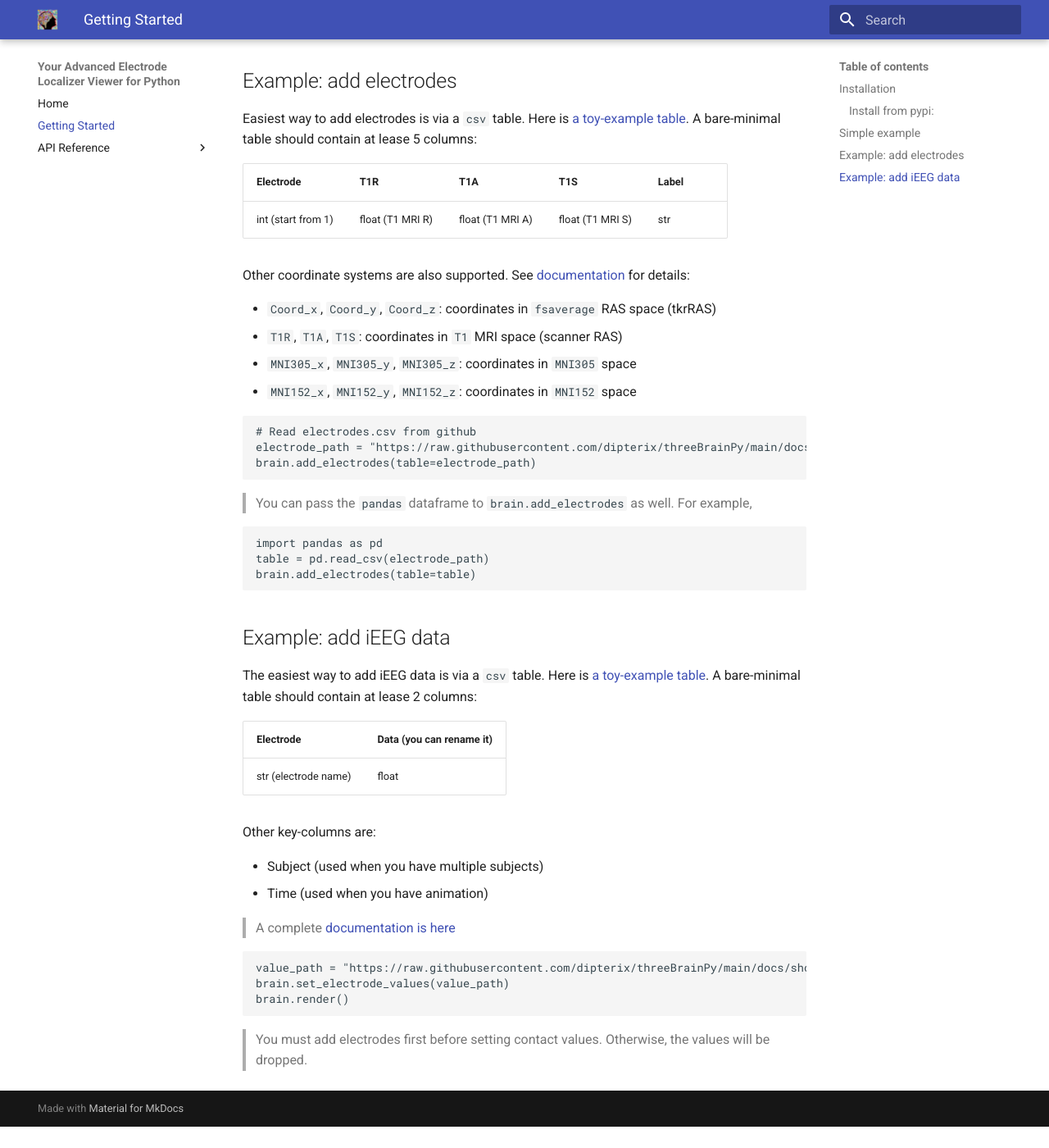
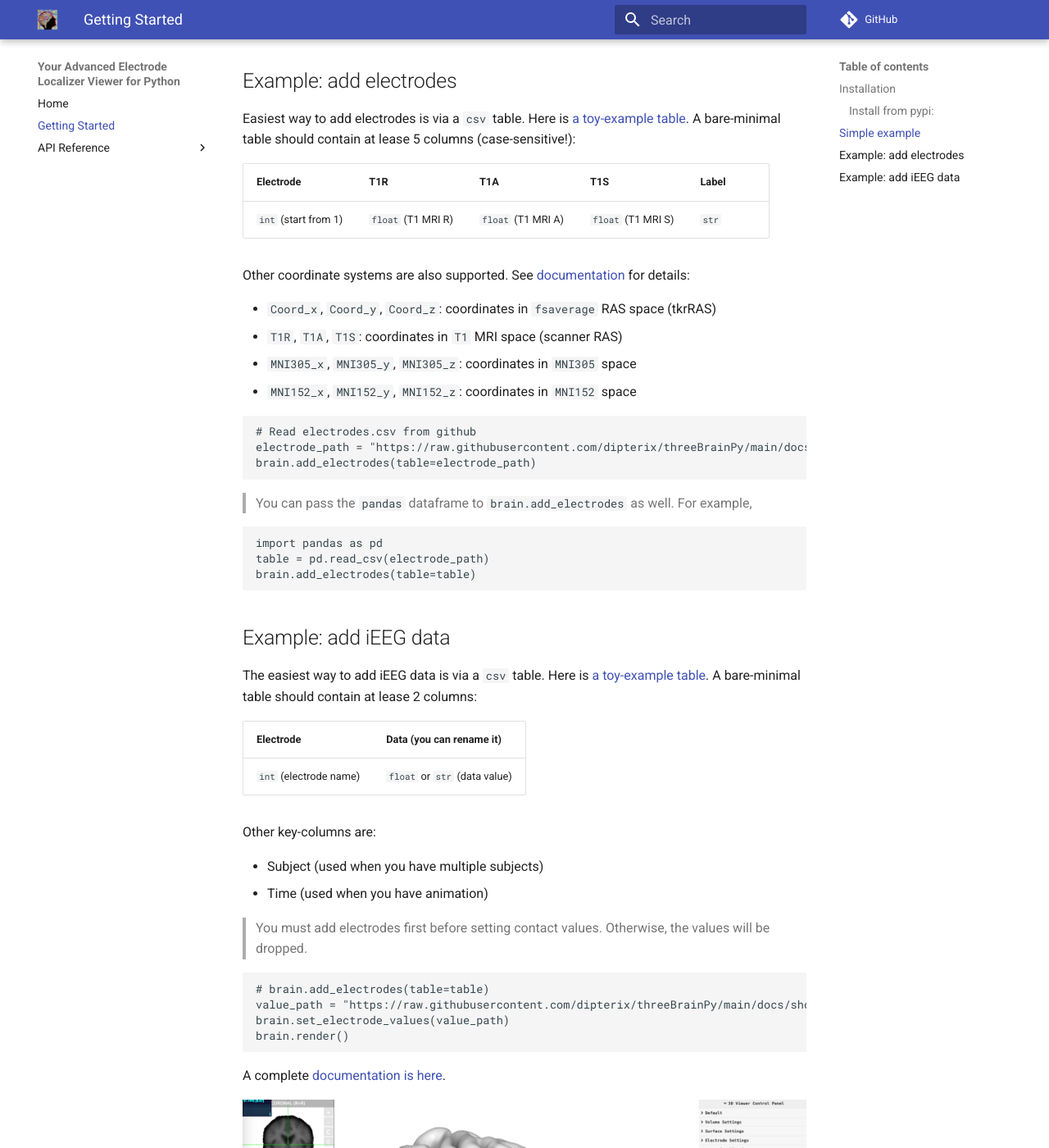
Before and after one commit to dipterix/threeBrainPy, an MkDocs documentation site: the page built from docs/getting-started.md, in a window 1280 px wide and 1400 px high, scrolled down 747 px. Shown: the whole window at 82% size. Built offline with MkDocs 1.6.1 and Material for MkDocs 9.7.7, drawn with Linux system fonts in a browser that asks for light colours; comment, search, counter and statistics services are not loaded; before the commit the page ends 2121 px from its top, so only the background shows below that.

Commit message:
Updated docs; fixed links

````diff
--- a/docs/getting-started.md
+++ b/docs/getting-started.md
@@ -29,13 +29,13 @@
 
 ## Example: add electrodes
 
-Easiest way to add electrodes is via a `csv` table. Here is [a toy-example table](/showcase-viewer/electrodes.csv){:target="_blank"}. A bare-minimal table should contain at lease 5 columns:
+Easiest way to add electrodes is via a `csv` table. Here is [a toy-example table](https://github.com/dipterix/threeBrainPy/blob/main/docs/showcase-viewer/electrodes.csv){:target="_blank"}. A bare-minimal table should contain at lease 5 columns (case-sensitive!):
 
 |     Electrode       |       T1R       |       T1A       |       T1S       |       Label       |
 |---------------------|-----------------|-----------------|-----------------|-------------------|
-| int (start from 1)  | float (T1 MRI R)| float (T1 MRI A)| float (T1 MRI S)| str               |
+| `int` (start from 1)  | `float` (T1 MRI R)| `float` (T1 MRI A)| `float` (T1 MRI S)| `str`               |
 
-Other coordinate systems are also supported. See [documentation](/api-core-brain/#threebrainpy.core.brain.Brain.add_electrodes){:target="_blank"} for details:
+Other coordinate systems are also supported. See [documentation](api-core-brain.md#threebrainpy.core.brain.Brain.add_electrodes){:target="_blank"} for details:
 
 * `Coord_x`, `Coord_y`, `Coord_z`: coordinates in `fsaverage` RAS space (tkrRAS)
 * `T1R`, `T1A`, `T1S`: coordinates in `T1` MRI space (scanner RAS)
@@ -59,23 +59,27 @@
 
 ## Example: add iEEG data
 
-The easiest way to add iEEG data is via a `csv` table. Here is [a toy-example table](/showcase-viewer/electrodes.csv){:target="_blank"}. A bare-minimal table should contain at lease 2 columns:
+The easiest way to add iEEG data is via a `csv` table. Here is [a toy-example table](showcase-viewer/electrodes.csv){:target="_blank"}. A bare-minimal table should contain at lease 2 columns:
 
 |     Electrode       |       Data (you can rename it)       |
 |---------------------|--------------------------------------|
-| str (electrode name)| float | str (data value)             |
+| `int` (electrode name)| `float` or `str` (data value)             |
 
 Other key-columns are:
 
 * Subject (used when you have multiple subjects)
 * Time (used when you have animation)
 
-> A complete [documentation is here](/api-core-brain/#threebrainpy.core.brain.Brain.set_electrode_values){:target="_blank"}
+> You must add electrodes first before setting contact values. Otherwise, the values will be dropped.
 
 ```py
+# brain.add_electrodes(table=table)
 value_path = "https://raw.githubusercontent.com/dipterix/threeBrainPy/main/docs/showcase-viewer/electrodes.csv"
 brain.set_electrode_values(value_path)
 brain.render()
 ```
 
-> You must add electrodes first before setting contact values. Otherwise, the values will be dropped.
+A complete [documentation is here](api-core-brain.md#threebrainpy.core.brain.Brain.set_electrode_values){:target="_blank"}.
+
+
+![Preview of rendering results](assets/images/getting-started-01.png)
--- a/mkdocs.yml
+++ b/mkdocs.yml
@@ -1,4 +1,8 @@
 site_name: Your Advanced Electrode Localizer Viewer for Python
+site_url: https://dipterix.org/threebrainpy/
+repo_url: https://github.com/dipterix/threebrainpy
+repo_name: GitHub
+
 
 theme:
   name: "material"
````
Also changed, not shown: docs/assets/images/getting-started-01.png (added), docs/assets/images/showcase-01.png.
